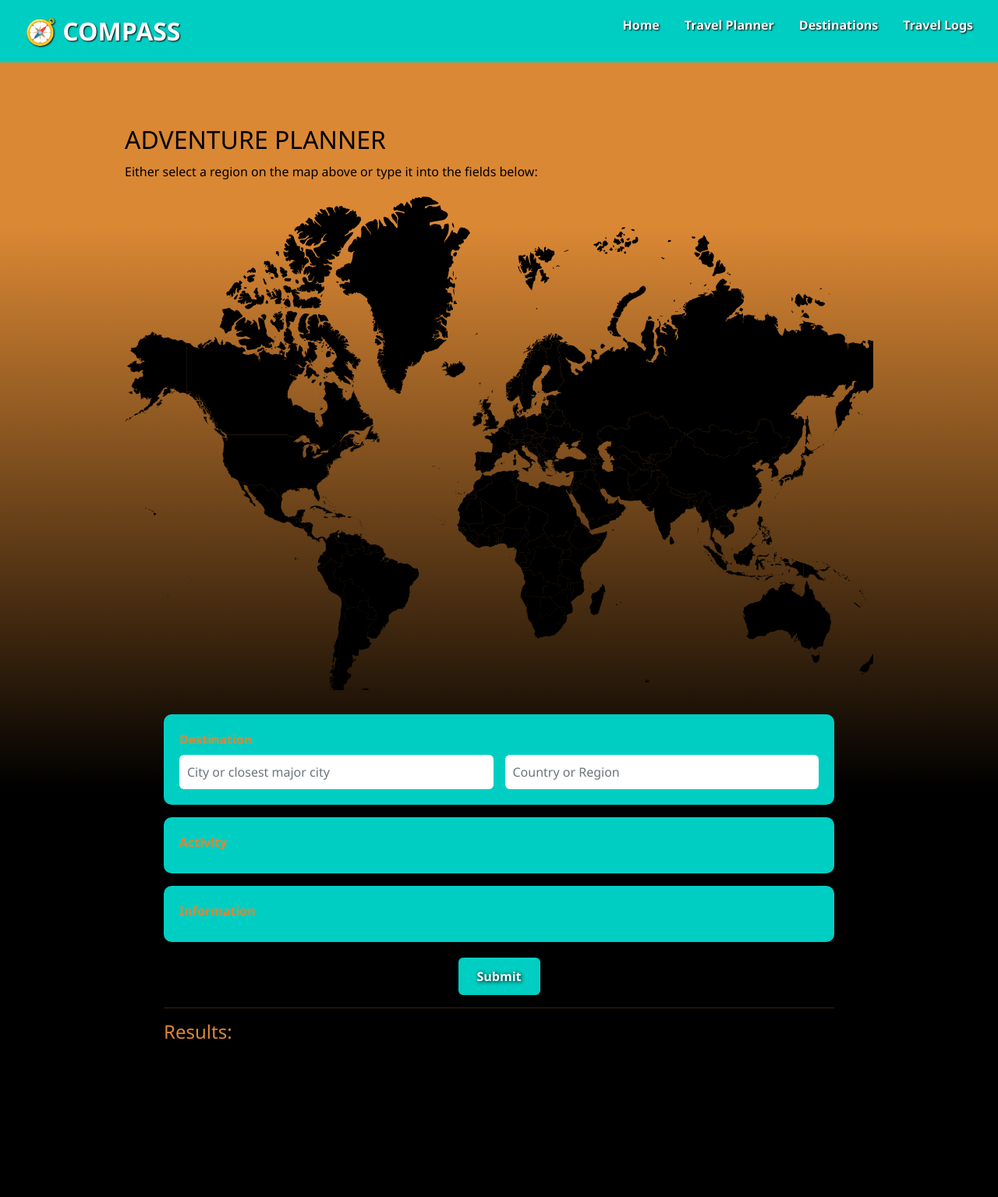
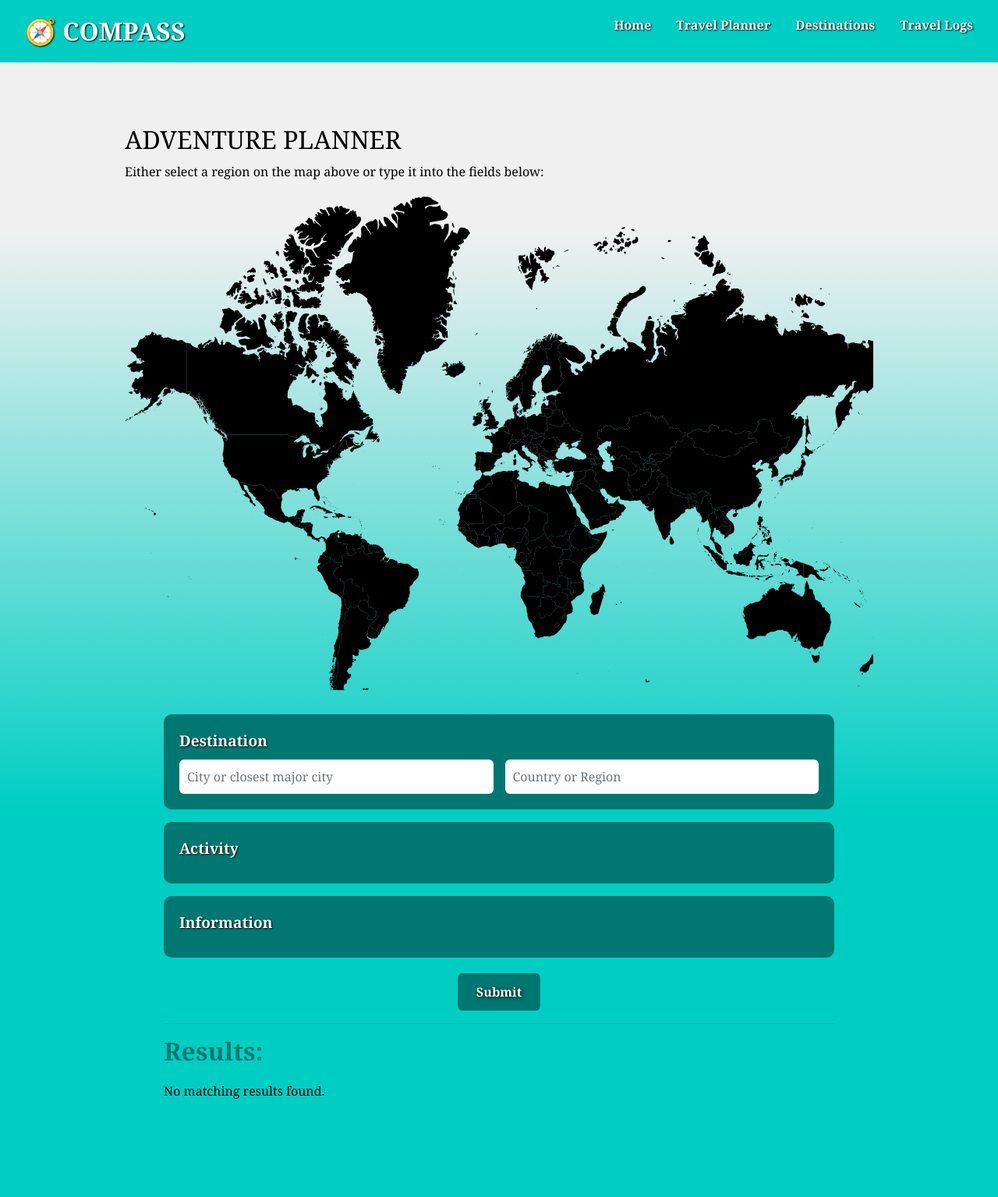
Before and after one commit to salierii1/Compass-Website, a PHP site: page /activitytwo/travelplanner.php in a window 1280 px wide. Shown: the whole page at 78% size. Before the commit the page ends 1333 px from the top, so only its background shows below. Run offline with PHP 8.4, Linux system fonts and the light colour scheme; data that the repository does not hold is empty.

Commit message:
dtravelplan

```diff
--- a/travelplanner.php
+++ b/travelplanner.php
@@ -77,7 +77,7 @@
   font-family: 'Segoe UI', sans-serif;
   background-color: #000;
   color: white;
-background: linear-gradient(to bottom, rgb(219, 136, 52) 20%,#000000  70%);
+background: linear-gradient(to bottom, #00CEC3 20%,white  70%);
 }
 
 /* Navbar */
@@ -185,10 +185,10 @@
 }
 
 body, html {
-  font-family: 'Segoe UI', sans-serif;
+  font-family: Georgia, 'Times New Roman', Times, serif;
   background-color: #000;
-  color: rgb(219, 136, 52);
-  background: linear-gradient(to bottom, rgb(219, 136, 52) 20%, #000000 70%);
+  color: rgb(1, 119, 113);
+  background: linear-gradient(to bottom, #f0f0f0 20%, #00CEC3 70%);
 }
 
 /* Main Container */
@@ -198,9 +198,16 @@
   margin: auto;
 }
 
+.form-label {
+  font-size: 1.2rem;
+  margin-bottom: 10px;
+  color: white;
+  text-shadow: 1px 1px 2px black;
+}
+
 /* Form Sections */
 .form-section {
-  background-color: #00CEC3;
+  background-color: rgb(1, 119, 113);
   padding: 20px;
   margin-bottom: 25px;
   border-radius: 10px;
@@ -312,7 +319,7 @@
 
 /* Submit Button */
 .btn-primary {
-  background-color: #00CEC3;
+  background-color: rgb(1, 119, 113);
   text-shadow: 1px 1px 5px black;
   color: white;
   font-weight: bold;
@@ -326,7 +333,7 @@
 }
 
 .btn-primary:hover {
-  background-color: #00CEC3;
+  background-color:rgb(4, 70, 66);
 }
 
 .row .card {
@@ -341,9 +348,16 @@
   box-shadow: 0 10px 35px rgba(0, 206, 195, 0.6);
 }
 
+.row h4 {
+  font-size: 2rem;
+  color: rgb(1, 119, 113);
+  margin-bottom: 20px;
+  font-weight: bold;
+}
+
 .row .card h5 {
   font-size: 1.5rem;
-  color: #00CEC3;
+  color: rgb(1, 119, 113);
   margin-bottom: 0.5rem;
   text-shadow: 1px 1px 1px rgba(0,0,0,0.1);
 }
@@ -370,6 +384,7 @@
   .activity-container,
   .info-container {
     flex-direction: column;
+    align-items: center;
   }
 }
 
@@ -461,8 +476,9 @@
 
     <hr>
 
-<h4>Results:</h4>
+
 <div class="row">
+    <h4>Results:</h4>
     <?php if (mysqli_num_rows($results) > 0): ?>
         <?php while ($package = mysqli_fetch_assoc($results)) : ?>
             <div class="col-md-4 mt-3">
```
Also changed, not shown: home.php (+15 -1 lines).
